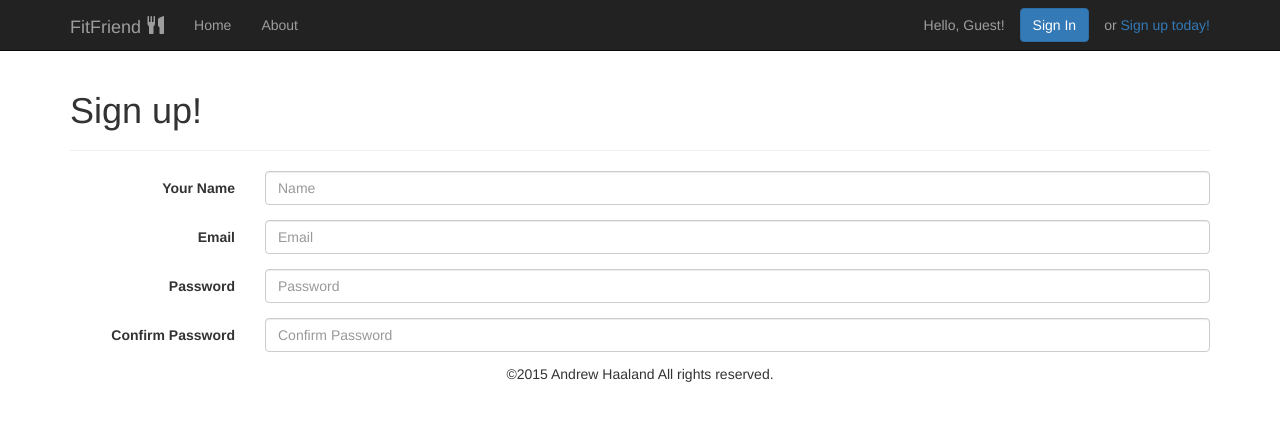
After one commit to AHaaland/WebProgrammingFall2015, a PHP site: page /signup.php in a window 1280 px wide. The commit adds this page. Shown: the top 421 px of the page. Run offline with PHP 8.4, Linux system fonts and the light colour scheme; some libraries are stand-ins or nearby versions.

Commit message:
Added Pages for FitFriend

```diff
--- /dev/null
+++ b/FitFriend/signup.php
@@ -0,0 +1,76 @@
+<!DOCTYPE HTML>
+<html lang="en">
+    <head>
+        <meta charset="utf-8">
+        <meta http-equiv="X-UA-Compatible" content="IE=edge">
+        <meta name="viewport" content="width=device-width, initial-scale=1">
+        <!-- The above 3 meta tags *must* come first in the head; any other head content must come *after* these tags -->
+        <title>FitFriend</title>
+        <!-- Bootstrap -->
+        <link rel="stylesheet" href="https://maxcdn.bootstrapcdn.com/bootstrap/3.3.5/css/bootstrap.min.css">
+        <link rel="stylesheet" href="style.css">
+    </head>
+    <body>
+        <nav class="navbar navbar-inverse navbar-static-top nav-no-space">
+        <div class="container">
+        <div class="navbar-header">
+          <button type="button" class="navbar-toggle collapsed" data-toggle="collapse" data-target="#bs-example-navbar-collapse-1" aria-expanded="false">
+              <span class="sr-only">Toggle navigation</span>
+              <span class="icon-bar"></span>
+              <span class="icon-bar"></span>
+              <span class="icon-bar"></span>
+          </button>
+          <a class="navbar-brand" href="index.php">FitFriend <span class="glyphicon glyphicon-cutlery"></span> </a>
+        </div>
+        <div class="collapse navbar-collapse" id="bs-example-navbar-collapse-1">
+          <ul class="nav navbar-nav">
+            <li ><a href="index.php">Home</a></li>
+            <li><a href="about.php">About</a></li>
+          </ul>
+          <div class="navbar-right">
+              <p class="navbar-text ">Hello, Guest!</p>
+              <a href="#" class="btn btn-primary navbar-btn pull-left" role="button">Sign In</a>
+              <p class="navbar-text">or <a href="signup.php">Sign up today!</a></p>
+          </div>
+          </div>
+        </div>
+        </nav>
+        <div class="container">
+        <div class="page-header">
+          <h1>Sign up!</h1>
+        </div>
+        <form class="form-horizontal">
+            <div class="form-group">
+            <label for="inputName" class="col-sm-2 control-label">Your Name</label>
+            <div class="col-sm-10">
+              <input type="name" class="form-control" id="txtName" placeholder="Name">
+            </div>
+          </div>
+            <div class="form-group">
+            <label for="inputEmail" class="col-sm-2 control-label">Email</label>
+            <div class="col-sm-10">
+              <input type="email" class="form-control" id="txtEmail" placeholder="Email">
+            </div>
+          </div>
+          <div class="form-group">
+            <label for="inputPassword" class="col-sm-2 control-label">Password</label>
+            <div class="col-sm-10">
+              <input type="password" class="form-control" id="txtPassword" placeholder="Password">
+            </div>
+          </div>
+          <div class="form-group">
+            <label for="inputPassword1" class="col-sm-2 control-label">Confirm Password</label>
+            <div class="col-sm-10">
+              <input type="password" class="form-control" id="txtPassword" placeholder="Confirm Password">
+            </div>
+          </div>
+        </form>
+        <script src="https://ajax.googleapis.com/ajax/libs/jquery/1.11.3/jquery.min.js"></script>
+        <script src="https://maxcdn.bootstrapcdn.com/bootstrap/3.3.5/js/bootstrap.min.js"></script>
+        <footer>
+            <div class="text-center containter">
+                <h5>©2015 Andrew Haaland All rights reserved.</h5>
+            </div>
+        </footer>
+    </body>
+</html>
--- a/FitFriend/style.css
+++ b/FitFriend/style.css
@@ -9,8 +9,10 @@
    padding-top: 9em;
    margin-bottom: 2em;
 }
-.center {
-     float: none;
-     margin-left: auto;
-     margin-right: auto;
+.nav-no-space{
+    margin-bottom:0px !important;
 }
+.imgHP{
+    height:200px !important;
+    width:200px !important;
+}
```
Also changed, not shown: FitFriend/about.php (added, +51 -0 lines), FitFriend/index.php (+27 -25 lines), FitFriend/track.php (added, +50 -0 lines), FitFriend/Fruit.jpg (added), FitFriend/broc.jpg (added), FitFriend/images.jpg (added).
